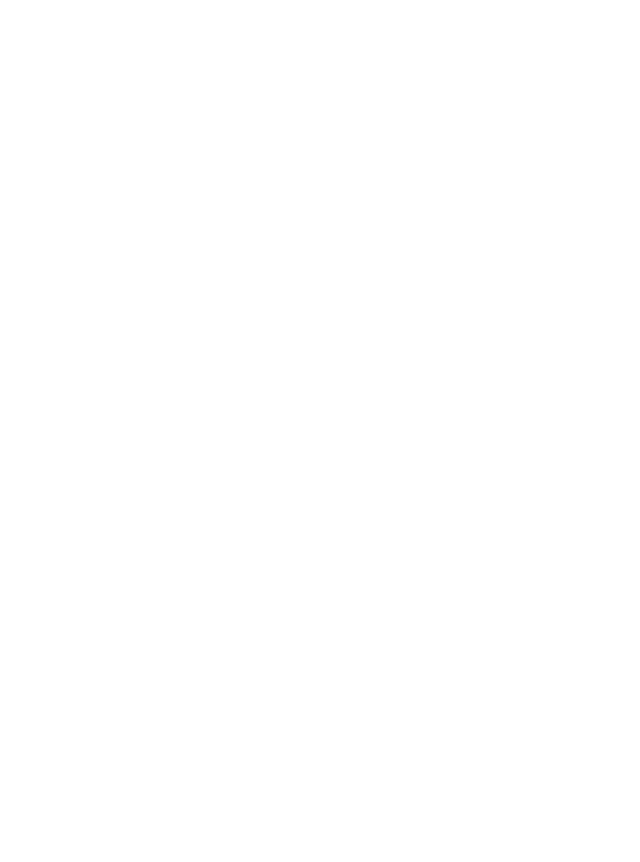
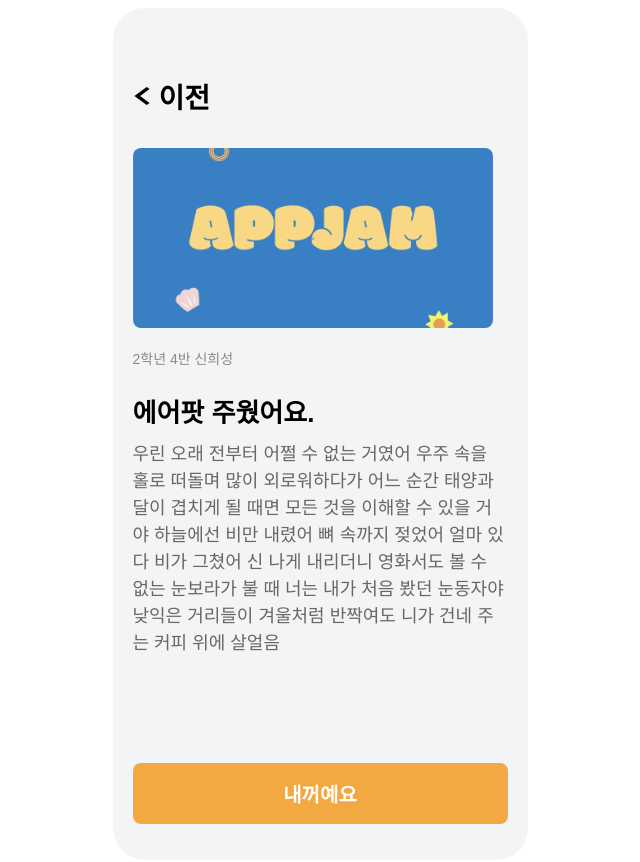
Before and after one commit to CRUISETEAM/Aditno, a SvelteKit app: page /find/content in a window 1280 px wide. Shown: the top 862 px of the page, without its empty margins (320-960 px from the left). Before the commit the page ends 800 px from the top, so only its background shows below. Built offline with nearby package versions, Linux system fonts and the light colour scheme.

Commit message:
ADD :: 찾았어어요 세부 페이지 퍼블리싱

```diff
--- a/src/routes/find/+page.svelte
+++ b/src/routes/find/+page.svelte
@@ -1,9 +1,11 @@
 <script>
     import { goto } from '$app/navigation';
     import { page } from '$app/stores';
+    import { get } from 'svelte/store';
 
     const isActive = (path) => {
-        return $page.url.pathname === path;
+        const currentPage = get(page);
+        return currentPage.url.pathname === path;
     };
 
     const navItems = [
@@ -12,12 +14,17 @@
         { icon: 'here.svg', label: '여기있어요', link: '/here' },
         { icon: 'register.svg', label: '물품 등록', link: '/insert/choose' }
     ];
+
+    const handleItemClick = (event, link) => {
+        event.preventDefault();
+        goto(link);
+    };
 </script>
 
 <style>
     .container {
         width: 375px;
-        height: 900px;
+        height: 812px;
         display: flex;
         flex-direction: column;
         align-items: center;
@@ -159,7 +166,7 @@
     </div>
     <div class="notice"></div>
 
-    <a class="list-item" href="find">
+    <a class="list-item" href="/find/content" on:click={(event) => handleItemClick(event, '/find/content')}>
         <img src="appjam.svg" alt="" class="item-image">
         <div class="item-content">
             <div class="item-title">에어팟 주웠어요.</div>
@@ -167,7 +174,7 @@
         </div>
     </a>
 
-    <a class="list-item" href="find">
+    <a class="list-item" href="/find/content" on:click={(event) => handleItemClick(event, '/find/content')}>
         <img src="appjam.svg" alt="" class="item-image">
         <div class="item-content">
             <div class="item-title">에어팟 주웠어요.</div>
@@ -175,7 +182,7 @@
         </div>
     </a>
 
-    <a class="list-item" href="find">
+    <a class="list-item" href="/find/content" on:click={(event) => handleItemClick(event, '/find/content')}>
         <img src="appjam.svg" alt="" class="item-image">
         <div class="item-content">
             <div class="item-title">에어팟 주웠어요.</div>
@@ -183,7 +190,7 @@
         </div>
     </a>
 
-    <a class="list-item" href="find">
+    <a class="list-item" href="/find/content" on:click={(event) => handleItemClick(event, '/find/content')}>
         <img src="appjam.svg" alt="" class="item-image">
         <div class="item-content">
             <div class="item-title">에어팟 주웠어요.</div>
--- a/src/routes/find/content/+page.svelte
+++ b/src/routes/find/content/+page.svelte
@@ -0,0 +1,125 @@
+<script>
+    const goBack = () => {
+        history.back();
+    };
+</script>
+
+<style>
+    .app-container {
+        width: 375px;
+        height: 812px;
+        display: flex;
+        flex-direction: column;
+        align-items: center;
+        justify-content: flex-start;
+        background-color: #F3F4F6;
+        font-family: 'Pretendard', sans-serif;
+        margin: 0 auto;
+        overflow: hidden;
+        border-radius: 32px;
+        padding: 20px;
+        position: relative;
+    }
+
+    .header {
+        display: flex;
+        align-items: center;
+        padding: 16px;
+        padding-top: 48px;
+        font-size: 28px;
+        font-weight: bold;
+        width: 100%;
+    }
+
+    .back-button {
+        background: none;
+        border: none;
+        padding: 0;
+        cursor: pointer;
+        display: flex;
+        align-items: center;
+    }
+
+    .back-button img {
+        width: 18px;
+        height: 18px;
+        margin-right: 8px;
+    }
+
+    .content {
+        padding: 16px;
+        flex: 1;
+        overflow-y: auto;
+        width: 100%;
+    }
+
+    .notice {
+        width: 360px;
+        height: 180px;
+        background-image: url('/appjam.svg');
+        background-size: cover;
+        background-position: center;
+        border-radius: 8px;
+        margin-bottom: 20px;
+    }
+
+    .title {
+        font-size: 26px;
+        font-weight: 700;
+        margin-bottom: 12px;
+    }
+
+    .subtitle {
+        font-size: 14px;
+        color: #898989;
+        margin-bottom: 24px;
+    }
+
+    .content-text {
+        font-size: 18px;
+        line-height: 1.5;
+        color: #676767;
+    }
+
+    .button-container {
+        padding: 16px;
+        width: 100%;
+    }
+
+    .button {
+        width: 100%;
+        padding: 16px 0;
+        background-color: #F3A941;
+        color: white;
+        text-align: center;
+        font-size: 20px;
+        font-weight: 600;
+        border-radius: 8px;
+        cursor: pointer;
+    }
+</style>
+
+<div class="app-container">
+    <div class="header">
+        <button type="button" on:click={goBack} aria-label="Go back" class="back-button">
+            <img src="/arrow.svg" alt="Back" />
+        </button>
+        이전
+    </div>
+
+    <div class="content">
+        <div class="notice"></div>
+
+        <div class="subtitle">2학년 4반 신희성</div>
+        <div class="title">에어팟 주웠어요.</div>
+        <div class="content-text">
+            우린 오래 전부터 어쩔 수 없는 거였어 우주 속을 홀로 떠돌며 많이 외로워하다가 어느 순간 태양과 달이 겹치게 될 때면 모든 것을 이해할 수 있을 거야 하늘에선 비만 내렸어 뼈 속까지 젖었어 얼마 있다 비가 그쳤어 신 나게 내리더니 영화서도 볼 수 없는 눈보라가 불 때 너는 내가 처음 봤던 눈동자야 낮익은 거리들이 겨울처럼 반짝여도 니가 건네 주는 커피 위에 살얼음
+        </div>
+    </div>
+
+    <div class="button-container">
+        <div class="button">
+            내꺼예요
+        </div>
+    </div>
+</div>
```
Also changed, not shown: static/arrow.svg (added).
